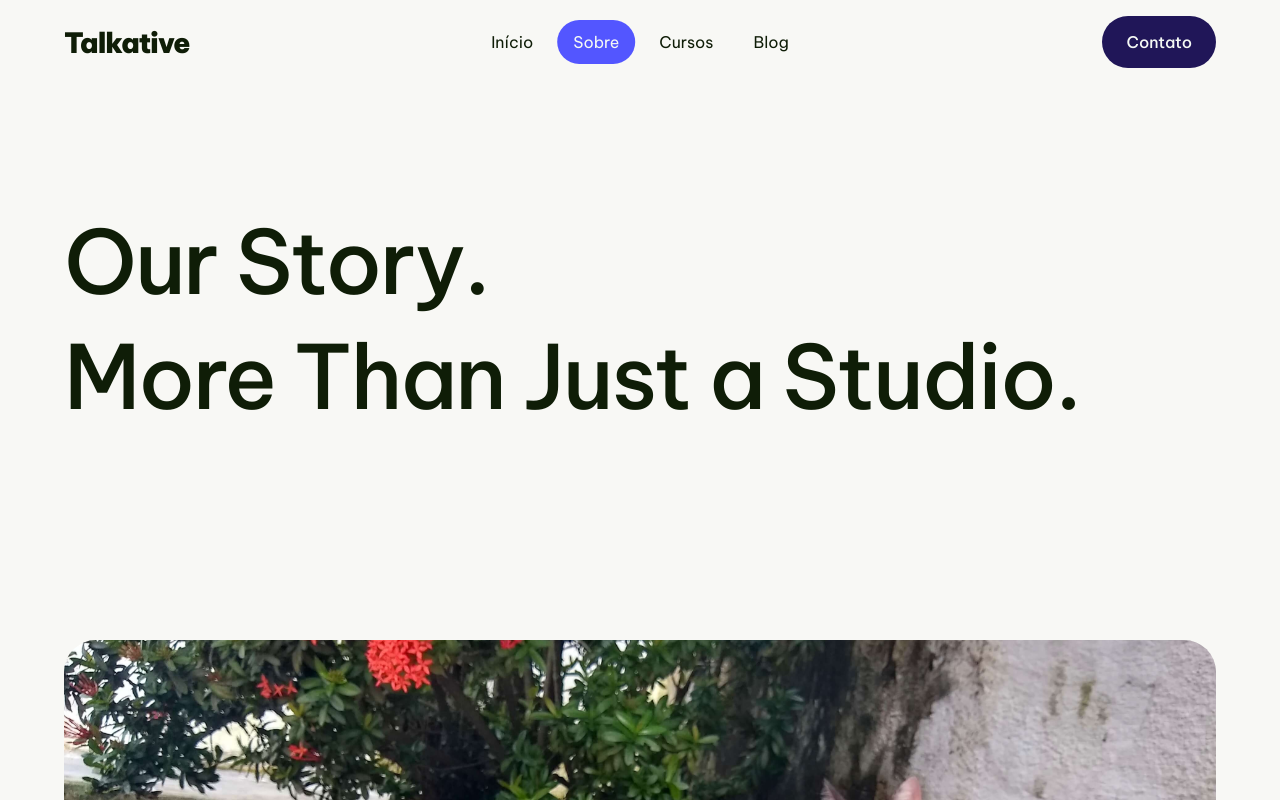
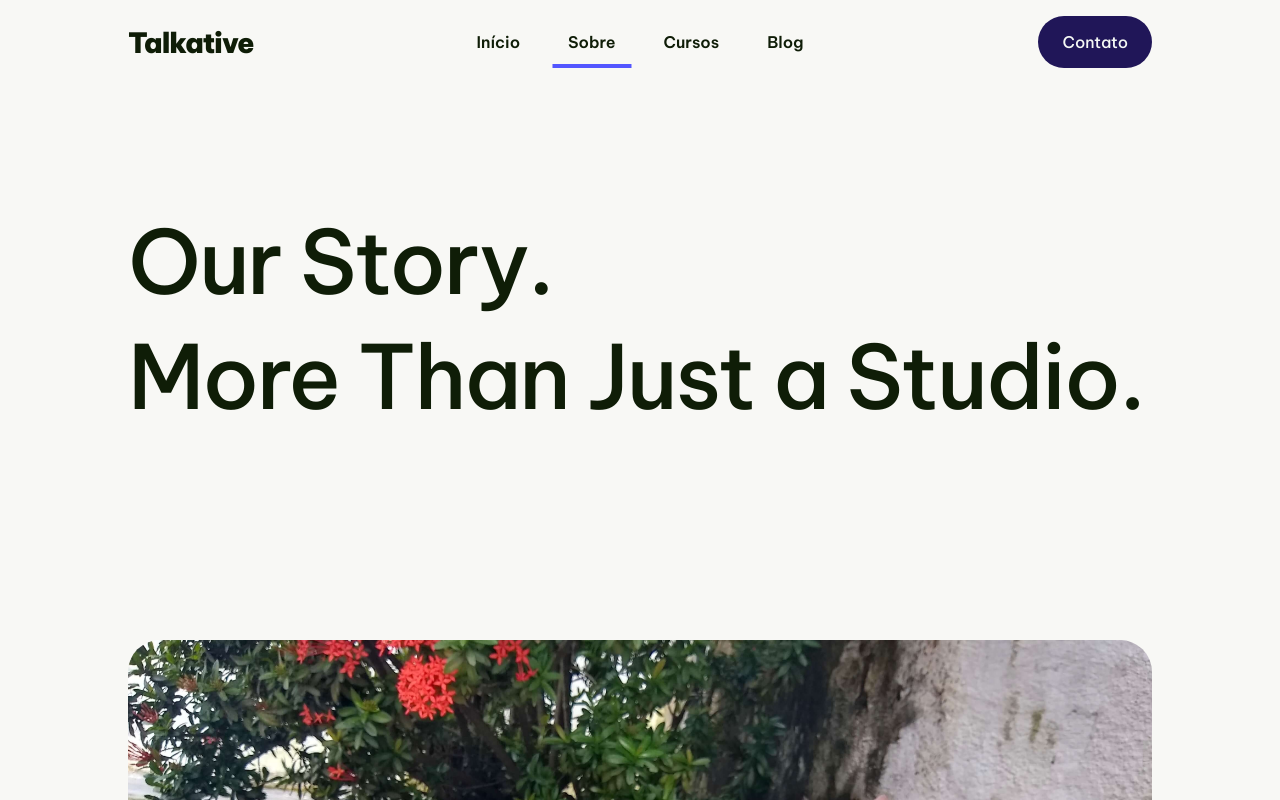
Before and after one commit to SnayderRodrigues/react-study, a React (Vite) app: page /about in a window 1280 px wide. Shown: the top 800 px of the page. Built offline with nearby package versions, Linux system fonts and the light colour scheme.

Commit message:
fix: blog path in navbar, boilerplate wrapper value, and other minor fixes

```diff
--- a/index.html
+++ b/index.html
@@ -10,7 +10,7 @@
       href="https://fonts.googleapis.com/css2?family=Be+Vietnam+Pro:ital,wght@0,100;0,200;0,300;0,400;0,500;0,600;0,700;0,800;0,900;1,100;1,200;1,300;1,400;1,500;1,600;1,700;1,800;1,900&display=swap"
       rel="stylesheet"
     />
-    <title>Array Studio – Award-winning Visual Studio</title>
+    <title>Talkative | Inglês Online</title>
   </head>
   <body>
     <div id="root"></div>
--- a/src/components/Footer.jsx
+++ b/src/components/Footer.jsx
@@ -12,7 +12,7 @@ const Footer = () => {
 
   return (
     <footer id="footer" className="footer">
-      <div className="wrapper-footer contact__wrapper">
+      <div className="wrapper contact__wrapper">
         <div className="contact__headline">
           <span>Abra portas para o seu futuro:</span>
           <Link to="contact" className="footer__contact-link">
@@ -39,7 +39,7 @@ const Footer = () => {
           </div>
         </div>
       </div>
-      <div className="wrapper-footer footer__wrapper">
+      <div className="wrapper footer__wrapper">
         <div className="footer__logo-wrapper">
           <a href="/" className="footer__logo">
             <span>\English School</span>
--- a/src/components/Header.jsx
+++ b/src/components/Header.jsx
@@ -25,7 +25,7 @@ const Header = () => {
     return location.pathname === "/about";
   };
   const isWorkPage = () => {
-    return location.pathname === "/work";
+    return location.pathname === "/blog";
   };
   const isExpertisePage = () => {
     return location.pathname === "/expertise";
@@ -85,7 +85,7 @@ const Header = () => {
             </li>
             <li className="header__navbar-li">
               <Link
-                to="/work"
+                to="/blog"
                 className={`${
                   isWorkPage() ? "active-page" : ""
                 } header__navbar-link`}
--- a/src/main.jsx
+++ b/src/main.jsx
@@ -53,7 +53,7 @@ const router = createBrowserRouter([
         element: <ExpertisePage />,
       },
       {
-        path: "work",
+        path: "blog",
         element: <WorkPage />,
       },
       {
--- a/src/pages/home/Cta.jsx
+++ b/src/pages/home/Cta.jsx
@@ -47,7 +47,7 @@ const Cta = () => {
               eveniet voluptatibus.
             </span>
             <Link to="contact" className="button cta__button link">
-              Mais informações sobre os cursos
+              Mais informações
               <IoMdArrowForward />
             </Link>
           </div>
--- a/src/styles/components/_header.scss
+++ b/src/styles/components/_header.scss
@@ -20,6 +20,11 @@
     font-weight: 900;
     letter-spacing: -1px;
     overflow: hidden;
+    transition: color 500ms cubic-bezier(0.23, 1, 0.32, 1);
+
+    &:hover {
+      color: var(--accent-color);
+    }
   }
   // &__logo-icon {
   //   width: 32px;
@@ -42,15 +47,14 @@
     border-radius: 999px;
   }
   &__navbar-li:not(:last-child) {
-    margin-right: 8px;
+    margin-right: 1rem;
   }
   &__navbar-link {
-    display: flex;
+    font-weight: 600;
+    width: fit-content;
     padding: 12px 16px 12px;
-    display: flex;
-    width: fit-content;
-    border: none;
-    border-radius: 999px;
+    border-top: 4px solid transparent;
+    border-bottom: 4px solid transparent;
     overflow: hidden;
     position: relative;
     z-index: 1;
@@ -70,10 +74,18 @@
       background-color: var(--accent-color);
     }
   }
+  &__navbar > &__navbar-link {
+    border: 0;
+  }
   .active-page {
-    color: var(--text-color-2);
-    background-color: var(--accent-color)!important;
+    // color: var(--text-color-2);
+    // background-color: var(--accent-color);
+    border-bottom: 4px solid var(--accent-color);
     transition: all 500ms cubic-bezier(0.23, 1, 0.32, 1);
+  }
+  .header__navbar-link.button.active-page {
+    border: 0;
+    background-color: var(--accent-color);
   }
 }
 
--- a/src/styles/global/_boilerplate.scss
+++ b/src/styles/global/_boilerplate.scss
@@ -92,8 +92,8 @@ textarea:focus-visible {
   // outline: 2px solid red;
   // width: min(100% - u.rem(64), u.rem(1400));
   width: 100%;
-  padding-left: 4rem;
-  padding-right: 4rem;
+  padding-left: 8rem;
+  padding-right: 8rem;
   margin-inline: auto;
 
   @include u.breakpoint-down(small) {
@@ -105,8 +105,8 @@ textarea:focus-visible {
   // outline: 2px solid red;
   // width: min(100% - u.rem(64), u.rem(1400));
   width: 100%;
-  padding-left: 8rem;
-  padding-right: 8rem;
+  padding-left: 12rem;
+  padding-right: 12rem;
   margin-inline: auto;
 
   @include u.breakpoint-down(small) {
--- a/src/styles/pages/home/_cta.scss
+++ b/src/styles/pages/home/_cta.scss
@@ -10,7 +10,7 @@
     display: flex;
     align-items: center;
     justify-content: flex-start;
-    gap: 1rem;
+    gap: 2rem;
   }
   &__card {
     flex: 1;
```
